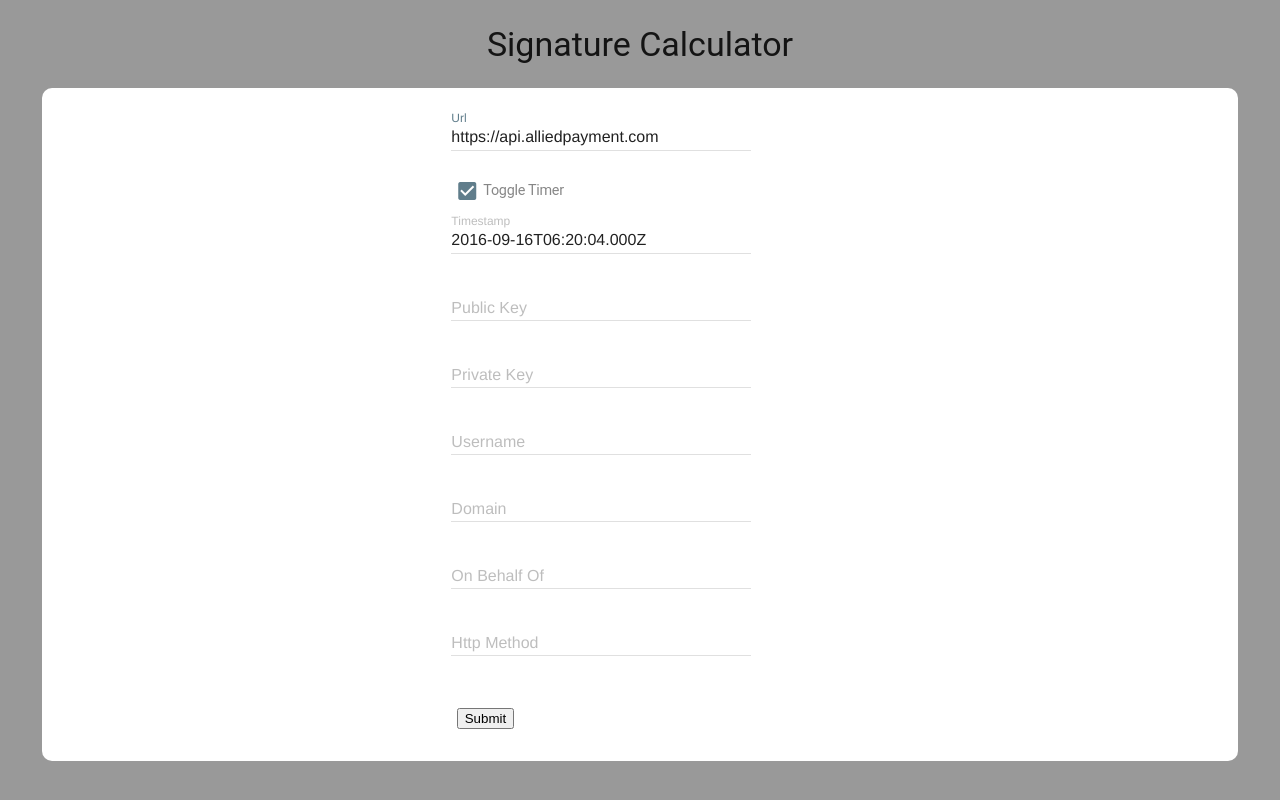
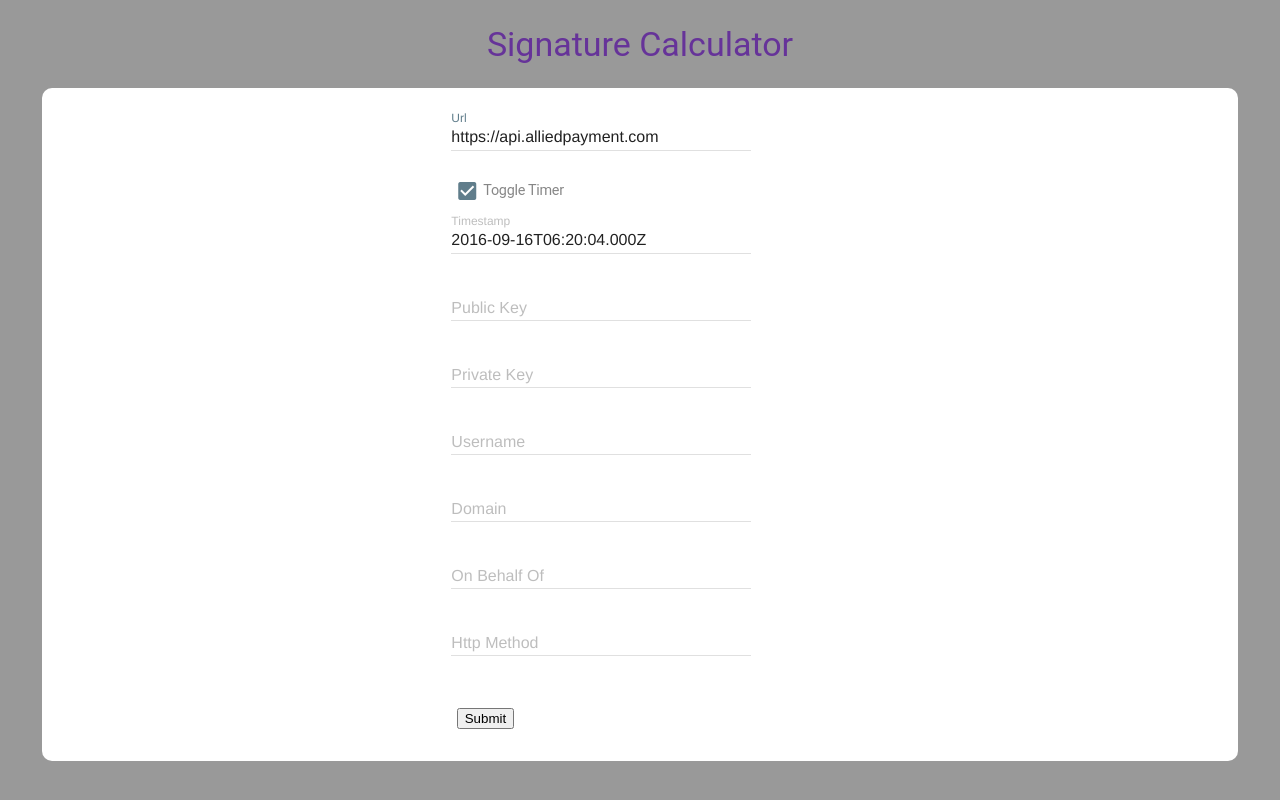
Before and after one commit to AlliedPayment/Utilities, an Angular app: page / in a window 1280 px wide. Shown: the top 800 px of the page. Built offline with nearby package versions, Linux system fonts and the light colour scheme.

Commit message:
add color to title

```diff
--- a/src/app/app.component.css
+++ b/src/app/app.component.css
@@ -15,4 +15,5 @@ main{
 .title{
   width:100%;
   text-align: center;
+  color: rebeccapurple;
 }
```
